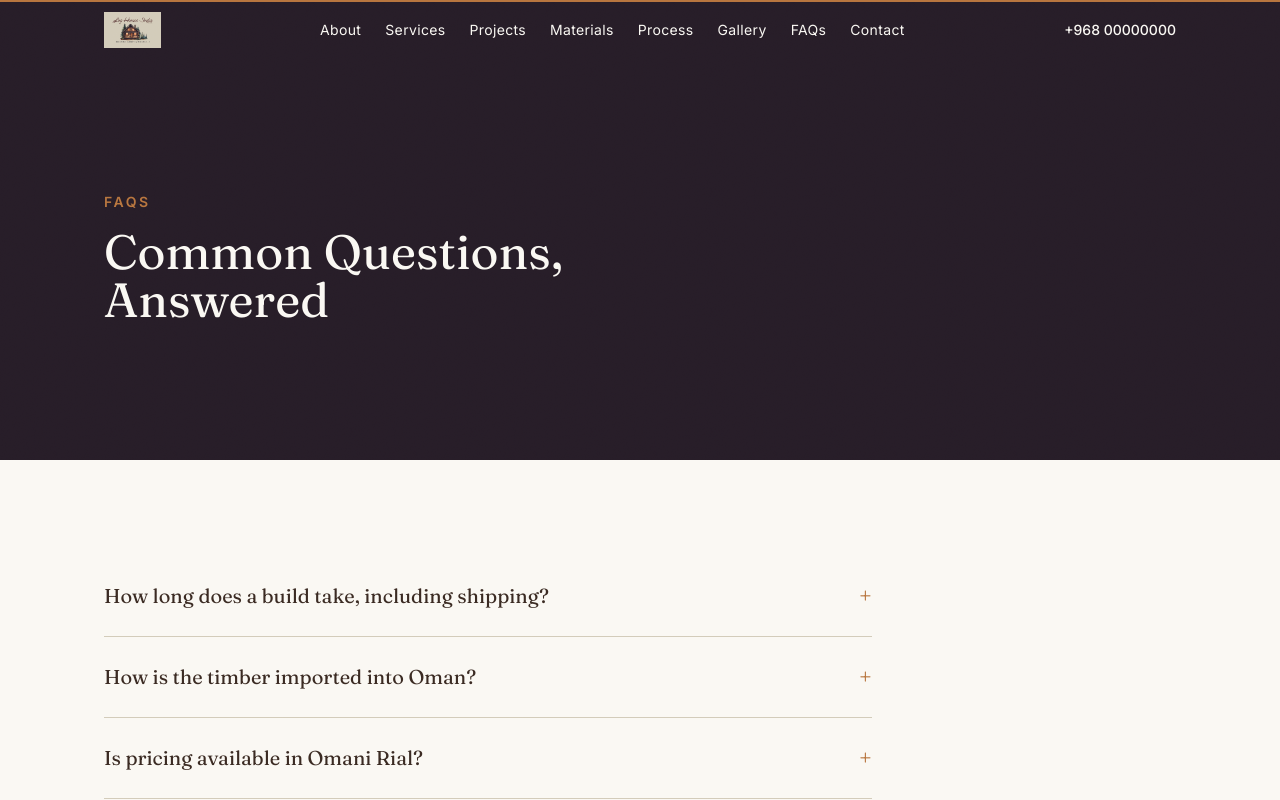
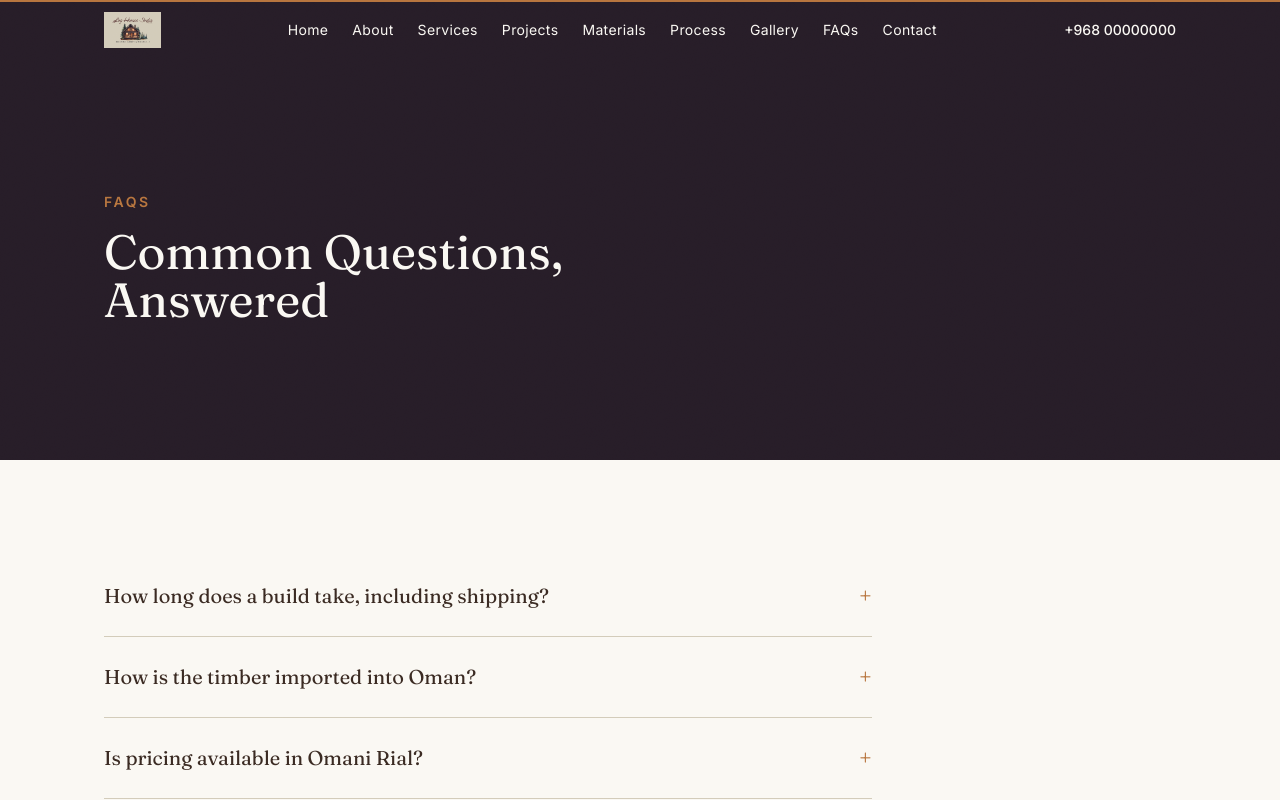
Before and after one commit to i-idea-lab/log-homes-international-public-website, a Next.js app: page /faqs in a window 1280 px wide. Shown: the top 800 px of the page. Built offline with nearby package versions, Linux system fonts and the light colour scheme.

Commit message:
feat: add Home tab to header navigation

```diff
--- a/components/Header.tsx
+++ b/components/Header.tsx
@@ -9,6 +9,7 @@ import { useCursor } from "@/lib/cursor-context";
 import { OFFICES } from "@/lib/offices";
 
 const NAV_LINKS = [
+  { href: "/", label: "Home" },
   { href: "/about", label: "About" },
   { href: "/services", label: "Services" },
   { href: "/projects", label: "Projects" },
@@ -57,7 +58,7 @@ export default function Header() {
           />
         </Link>
 
-        <nav className="hidden lg:flex items-center gap-6">
+        <nav className="hidden lg:flex items-center gap-4 xl:gap-6">
           {NAV_LINKS.map((link) => (
             <Link
               key={link.href}
```
